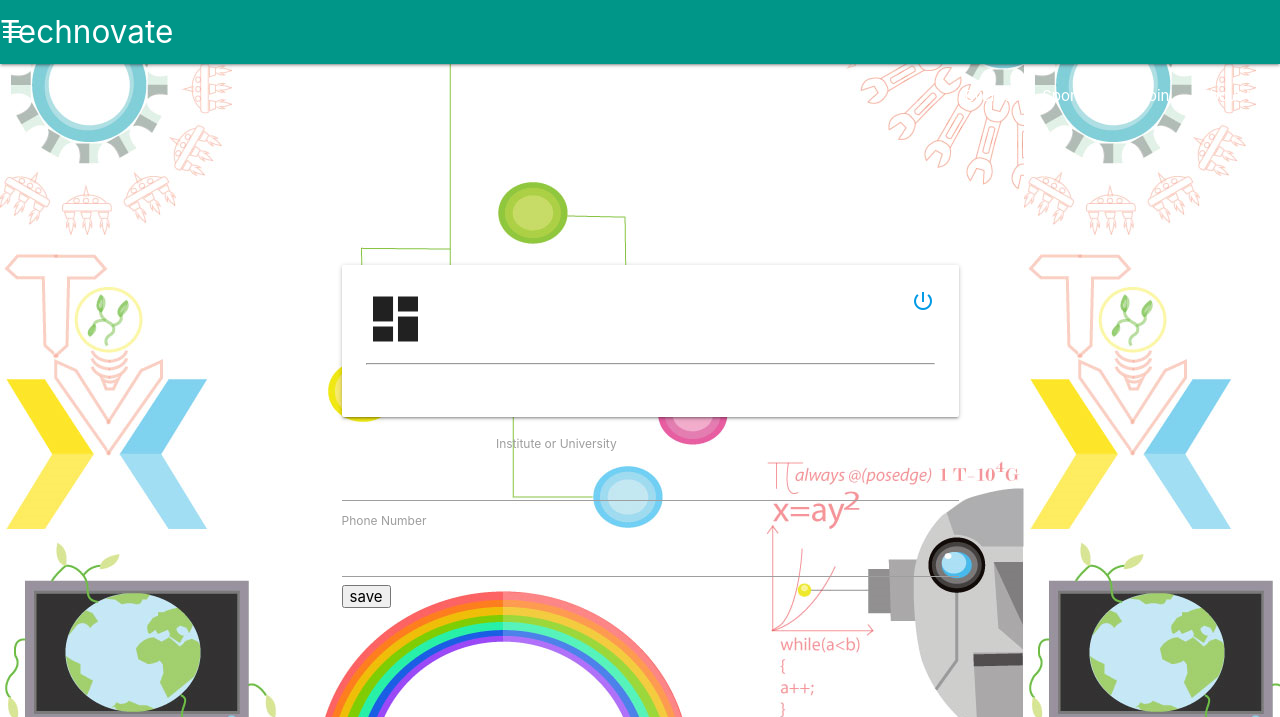
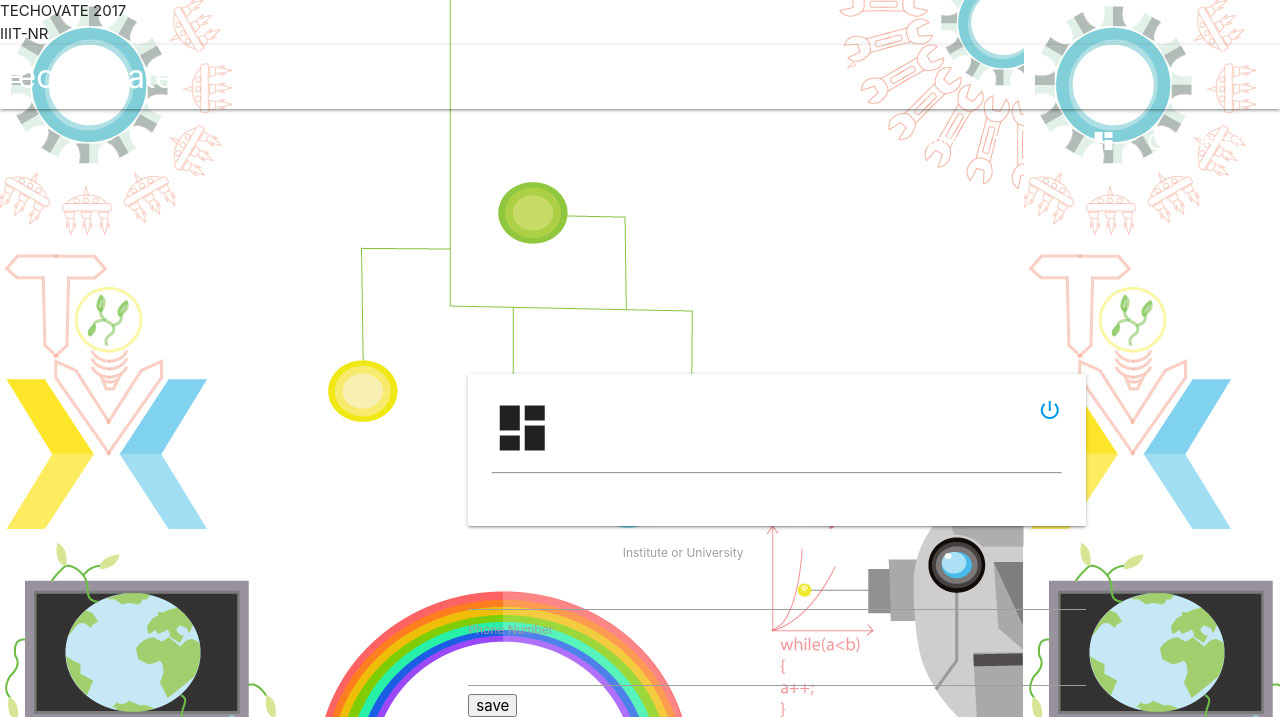
Before and after one commit to rajatgupta310198/Technovate, a Django app: page /dashboard/ in a window 1280 px wide. Shown: the top 717 px of the page. Run offline with Django 3.2, Linux system fonts and the light colour scheme; a user stored in the database is signed in; some libraries are stand-ins or nearby versions.

Commit message:
Animated background css

```diff
--- a/templates/base.html
+++ b/templates/base.html
@@ -12,16 +12,38 @@
     <link rel="stylesheet" href="{% static "style.css" %}">
 </head>
 <body>
-      <nav class="teal hoverable">
-      <div class="nav-wrapper">
+<link href='http://fonts.googleapis.com/css?family=Lato:300,400,700' rel='stylesheet' type='text/css'>
+<div id='stars'></div>
+<div id='stars2'></div>
+<div id='stars3'></div>
+<div id='title'>
+  <span>
+   TECHOVATE 2017
+  </span>
+  <br>
+  <span>
+   IIIT-NR
+  </span>
+</div>
+  <nav class="transparent">
+    <div class="nav-wrapper">
       <a class="brand-logo" href="{% url 'index' %}">Technovate</a>
       <a href="#" data-activates="mobile-demo" class="button-collapse"><i class="material-icons">menu</i></a>
-      <ul class="right hide-on-med-and-down">
-        <li><a href="{% url 'events' %}">Events</a></li>
-        <li><a href="#">Sponsors</a></li>
-        <li><a class="modal-trigger" href="#modal1">Join</a></li>
-        <li><a href="#">About Us</a></li>
-      </ul>
+        <ul class="right hide-on-med-and-down">
+          <li><a  href="{% url 'events' %}">Events</a></li>
+          <li><a href="#">Sponsors</a></li>
+          {% if request.user.is_authenticated %}
+            <li><a  href={% url 'dashboard'%}><i class="material-icons">dashboard</i></a></li>
+            <li><a  href="{% url 'logout' %}"><i class="material-icons ">power_settings_new</i></a></li>
+            {% else %}
+          <li><a class="modal-trigger" href="#modal1">Join</a></li>
+          {% endif %}
+          <li><a  href="#">About Us</a></li>
+        </ul>
+
+
+      <!-- side nav -->
+
       <ul class="side-nav" id="mobile-demo">
         <li><a href="{% url 'events' %}">
           <i class="material-icons">today</i>
@@ -30,9 +52,15 @@
           <i class="material-icons">business</i>
           Sponsors
         </a></li><br>
-        <li><a href="{% url 'join' %}">
+        <li>
+          {% if request.user.is_authenticated %}
+            <li><a href="{% url 'dashboard'%}"><i class="material-icons">dashboard</i>Dashboard</a></li><br>
+            <li><a href="{% url 'logout' %}"><i class="material-icons ">power_settings_new</i>Logout</a></li><br>
+            {% else %}
+          <a href="{% url 'join' %}">
           <i class="material-icons">supervisor_account</i>
           Join</a></li><br>
+          {% endif %}
         <li><a href="#">
           <i class="material-icons">info</i>
           About Us</a></li>
@@ -40,7 +68,10 @@
     </div>
    </nav>
    {% block content %}
+
    {% endblock %}
+
+
   <div id="modal1" class="modal">
     <div class="modal-content">
       <div class="row">
@@ -100,7 +131,7 @@
   </div>
 
 
-
+ <script src="http://cdnjs.cloudflare.com/ajax/libs/modernizr/2.8.2/modernizr.js"></script>
   <script src="https://cdnjs.cloudflare.com/ajax/libs/materialize/0.97.7/js/materialize.min.js"></script>
    <script>
       $(document).ready(function(){
@@ -113,6 +144,8 @@
      $('.modal-trigger').leanModal();
      });
 
+
+
    </script>
 </body>
 </html>
```
